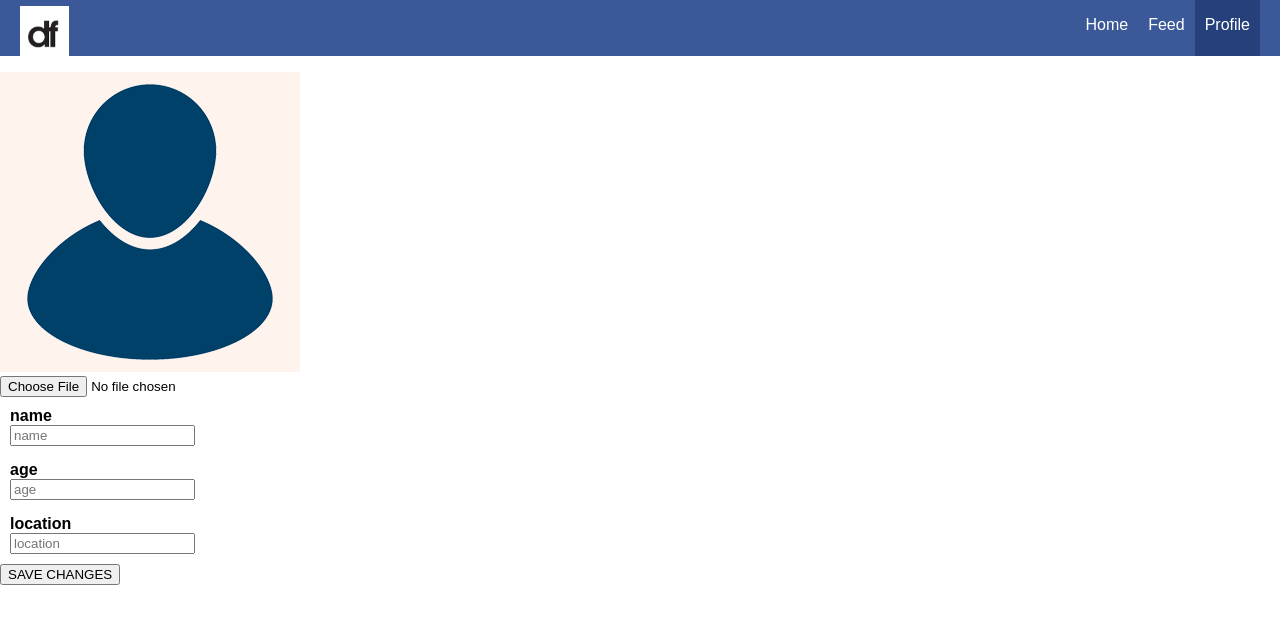
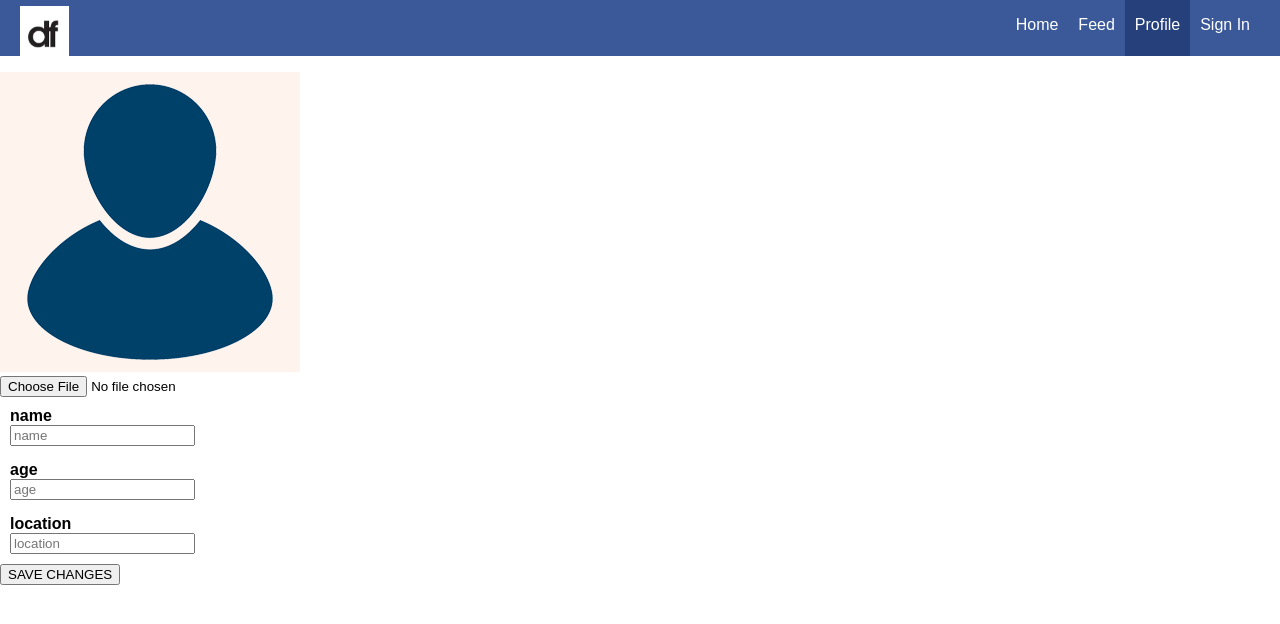
Before and after one commit to jdonesky/mock-fb, a React app: page /user-profile in a window 1280 px wide. Shown: the top 624 px of the page. Built offline with nearby package versions, Linux system fonts and the light colour scheme.

Commit message:
added post, posts, status and user components in file structure

```diff
--- a/src/components/Navigation/NavigationItems/NavigationItems.js
+++ b/src/components/Navigation/NavigationItems/NavigationItems.js
@@ -8,6 +8,7 @@ const navigationItems = (props) => {
       <NavigationItem exact link="/">Home</NavigationItem>
       <NavigationItem link="/activity-feed">Feed</NavigationItem>
       <NavigationItem link="/user-profile">Profile</NavigationItem>
+      <NavigationItem link="/authorization">Sign In</NavigationItem>
     </ul>
   );
 };
--- a/src/containers/UserProfile/UserProfile.js
+++ b/src/containers/UserProfile/UserProfile.js
@@ -60,6 +60,7 @@ class UserProfile extends Component {
       ),
     },
     uploadedImage: null,
+    status: "",
   };
 
   componentDidMount() {
```
Also changed, not shown: src/components/Users/Post/Post.css (added), src/components/Users/Post/Post.js (added), src/components/Users/Status/Status.css (added), src/components/Users/Status/Status.js (added), src/containers/Auth/Auth.js (line endings or trailing spaces), src/containers/Posts/Posts.css (added), src/containers/Posts/Posts.js (renamed from src/containers/ActivityFeed/ActivityFeed.js).
